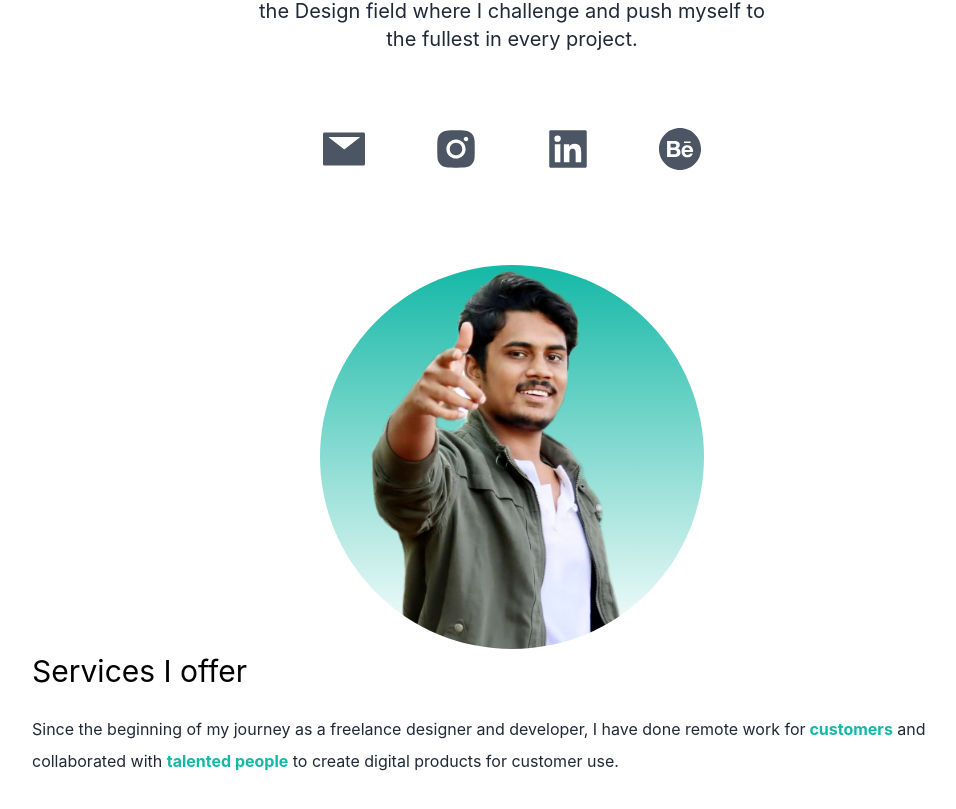
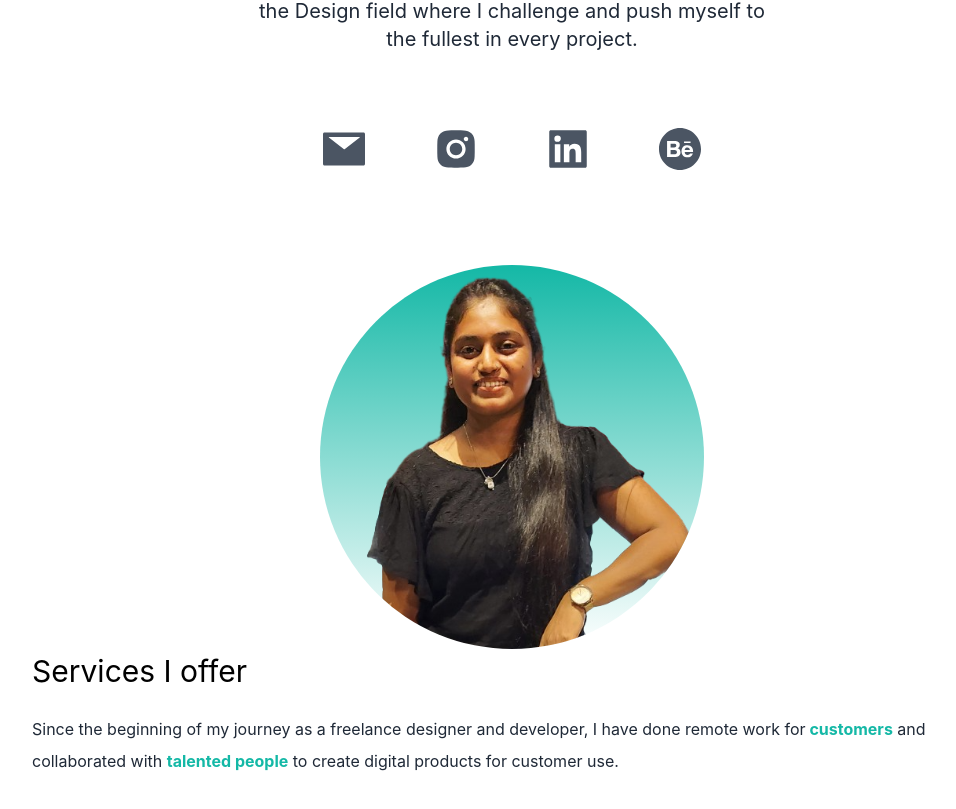
Before and after one commit to dumbun/Client---SAI-KEERTHI---portfolio, a Next.js app: page / in a window 1280 px wide. Shown: the part 431-1240 px from the top of the page, without its empty margins (128-1084 px from the left). Built offline with nearby package versions, Linux system fonts and the light colour scheme.

Commit message:
avatar update

```diff
--- a/src/pages/index.js
+++ b/src/pages/index.js
@@ -15,7 +15,7 @@ import consulting from "../../public/consulting.png";
 import design from "../../public/design.png";
 import oldTerminalSite from "../../public/old-terminal-site.png";
 import PreviousSiteGif from "../../public/previousSite.gif";
-import dumbun from "../../public/vamshikrishna.png";
+import sai_keerthi from "../../public/sai_keerthi.png";
 import pinterest from "../../public/pinterest-clone.png";
 import web1 from "../../public/web1.png";
 import web2 from "../../public/web2.png";
@@ -98,10 +98,10 @@ export default function Home() {
               <AiFillBehanceCircle className="cursor-pointer dark:text-teal-800" />
             </a>
           </div>
-          <div className=" relative bg-gradient-to-b rounded-full w-80 h-80 mt-20 mx-auto from-teal-500 overflow-hidden md:h-96 md:w-96">
+          <div className=" relative bg-gradient-to-b rounded-full w-60 h-60 mt-20 mx-auto from-teal-500 overflow-hidden md:h-96 md:w-96">
             <Image
               alt="SAI KEERTHI "
-              src={dumbun}
+              src={sai_keerthi}
               layout="fill"
               objectFit="cover"
             />
```
Also changed, not shown: public/sai_keerthi.png (added), public/vamshikrishna.png (deleted).
